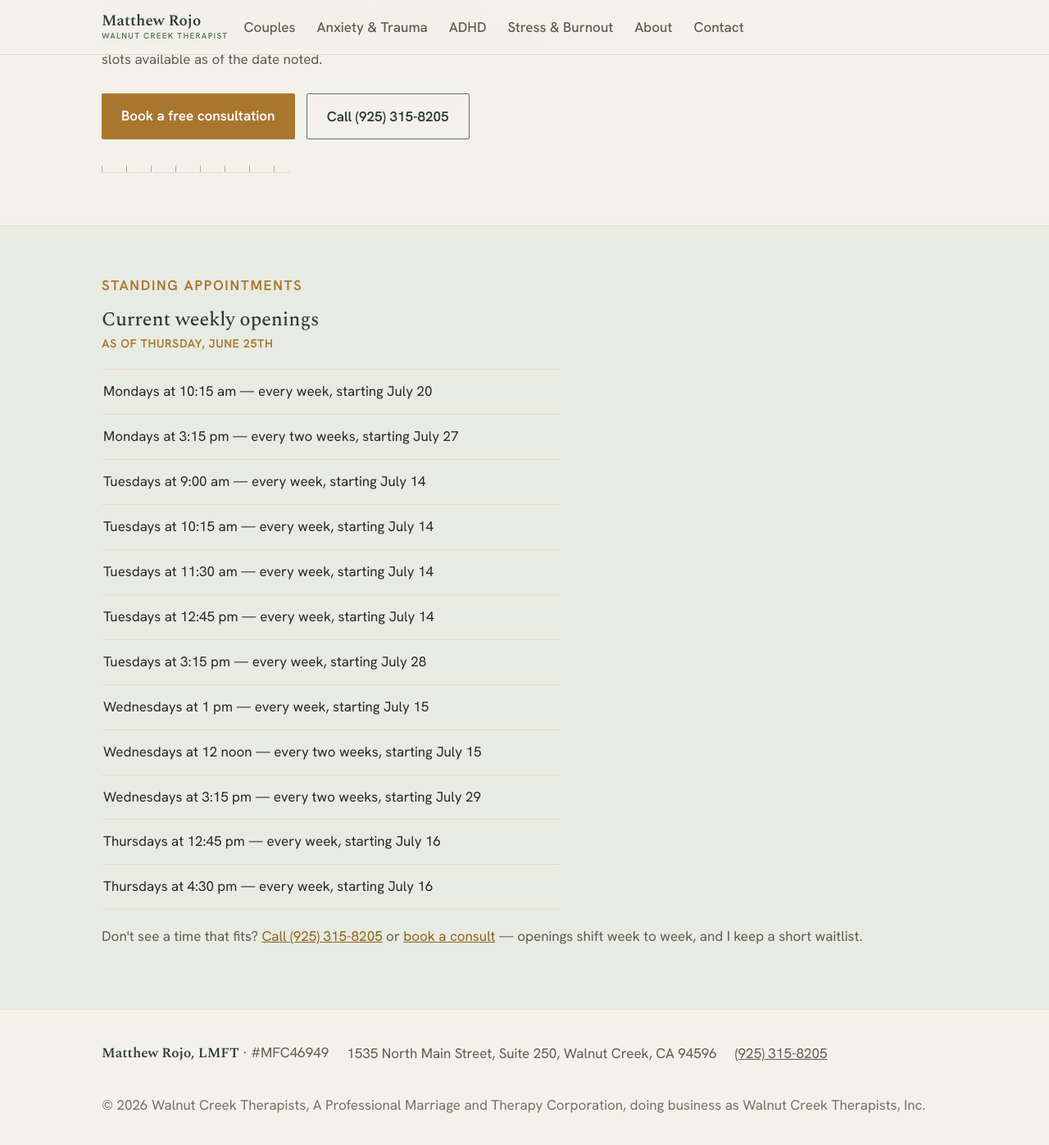
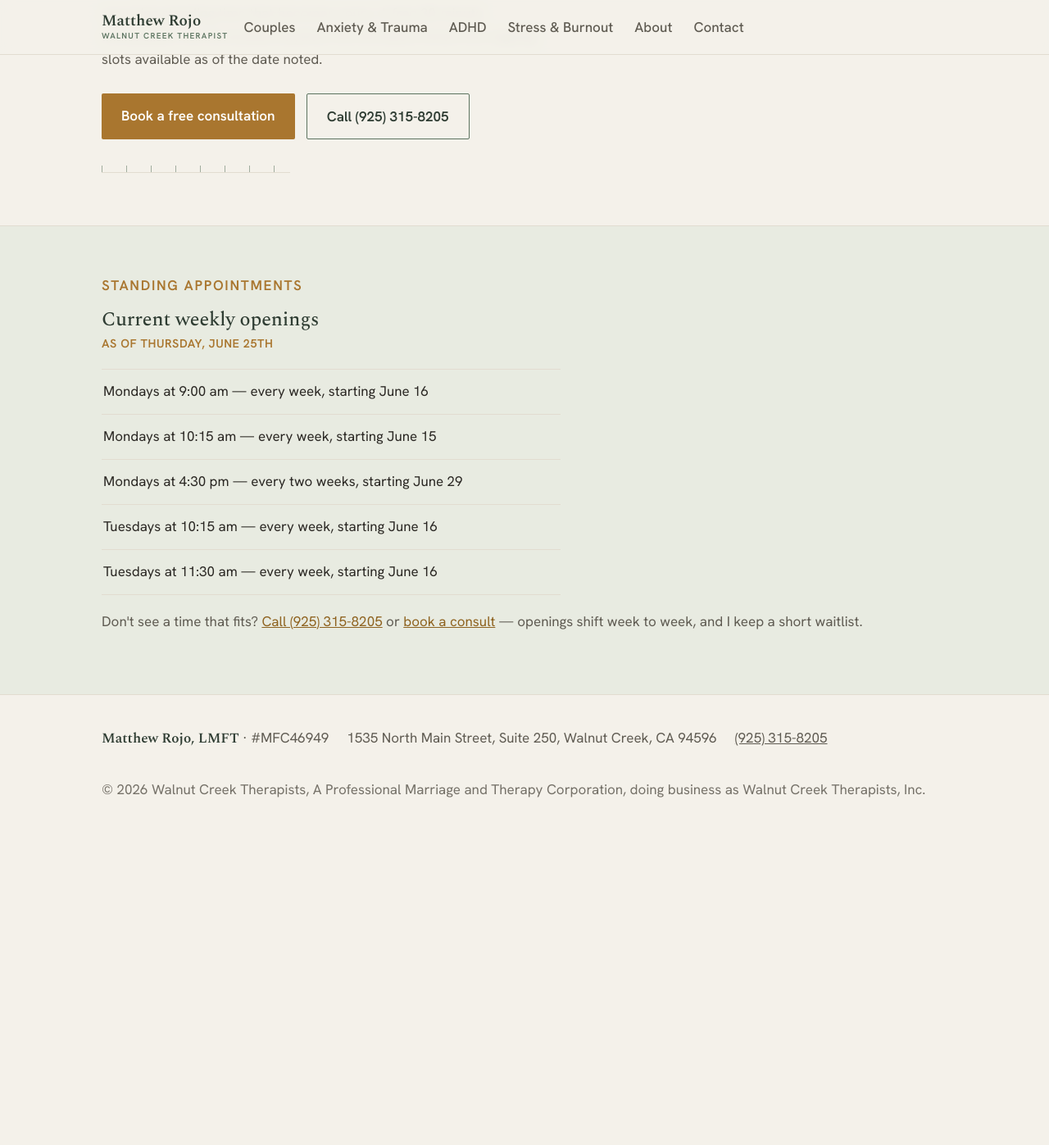
Before and after one commit to walnutcreektherapist/walnutcreektherapist.github.io, a Jekyll site: the page built from openings.html, in a window 1280 px wide and 1400 px high, scrolled down 333 px. Shown: the top 1397 px of the window at 82% size. Built offline with Jekyll 4.4.1, drawn with Linux system fonts in a browser that asks for light colours; after the commit the page ends 1348 px from its top, so only the background shows below that.

Commit message:
Update _config.yml

```diff
--- a/_config.yml
+++ b/_config.yml
@@ -42,18 +42,11 @@ openings:
   show_public: false
   pointer: "Now booking new clients — see regular weekly openings"
   slots:
-    - "Mondays at 10:15 am — every week, starting July 20"
-    - "Mondays at 3:15 pm — every two weeks, starting July 27"
-    - "Tuesdays at 9:00 am — every week, starting July 14"
-    - "Tuesdays at 10:15 am — every week, starting July 14"
-    - "Tuesdays at 11:30 am — every week, starting July 14"
-    - "Tuesdays at 12:45 pm — every week, starting July 14"
-    - "Tuesdays at 3:15 pm — every week, starting July 28"
-    - "Wednesdays at 1 pm — every week, starting July 15"
-    - "Wednesdays at 12 noon — every two weeks, starting July 15"
-    - "Wednesdays at 3:15 pm — every two weeks, starting July 29"
-    - "Thursdays at 12:45 pm — every week, starting July 16"
-    - "Thursdays at 4:30 pm — every week, starting July 16"
+    - "Mondays at 9:00 am — every week, starting June 16"
+    - "Mondays at 10:15 am — every week, starting June 15"
+    - "Mondays at 4:30 pm — every two weeks, starting June 29"
+    - "Tuesdays at 10:15 am — every week, starting June 16"
+    - "Tuesdays at 11:30 am — every week, starting June 16"
 
 # Paste your exact Psychology Today and Facebook URLs to finish consolidating your identity.
 same_as:
```
